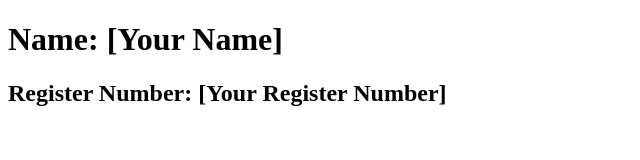
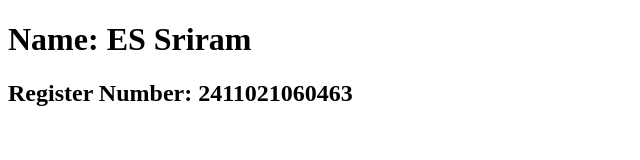
Before and after one commit to sri-workspace/web-app-assignment, a plain HTML site: page index.html in a window 1280 px wide. Shown: the whole page, without its empty margins (0-640 px from the left). Drawn offline with Linux system fonts and the light colour scheme.

Commit message:
Update index.html

```diff
--- a/index.html
+++ b/index.html
@@ -4,7 +4,7 @@
     <title>My Web App</title>
 </head>
 <body>
-    <h1>Name: [Your Name]</h1>
-    <h2>Register Number: [Your Register Number]</h2>
+    <h1>Name: ES Sriram </h1>
+    <h2>Register Number: 2411021060463 </h2>
 </body>
 </html>
```
